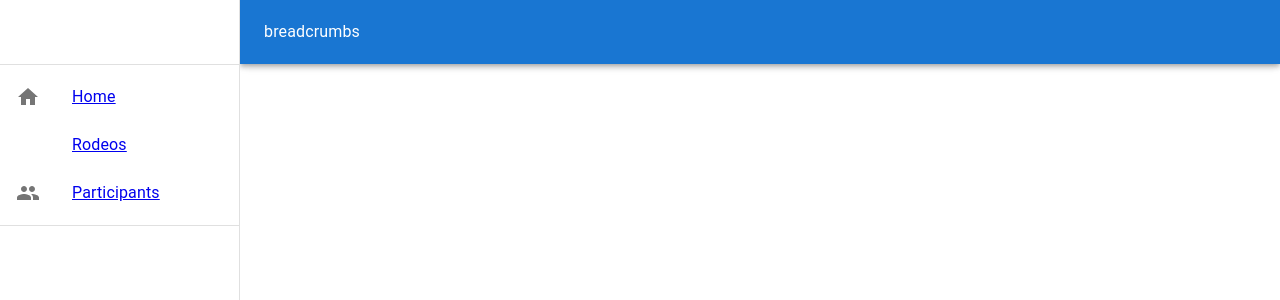
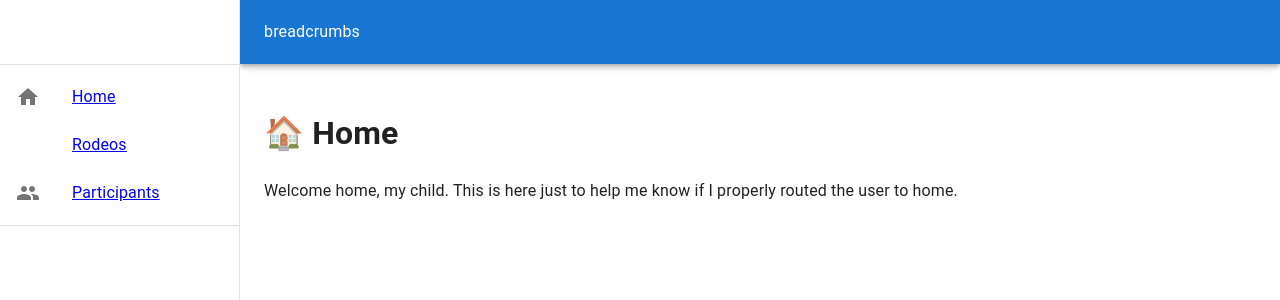
Before and after one commit to samohansen/rodeo-co, a Next.js app: page / in a window 1280 px wide. Shown: the top 300 px of the page. Built offline with nearby package versions, Linux system fonts and the light colour scheme.

Commit message:
Added Poppins font, added some Home content

```diff
--- a/src/pages/index.tsx
+++ b/src/pages/index.tsx
@@ -2,7 +2,10 @@ import React from 'react';
 
 const Home = () => {
   return (
-    <div></div>
+    <>
+      <h1>🏠 Home</h1>
+      <p>Welcome home, my child. This is here just to help me know if I properly routed the user to home.</p>
+    </>
   );
 };
 
--- a/src/styles/globals.css
+++ b/src/styles/globals.css
@@ -1,3 +1,7 @@
+@import url('https://fonts.googleapis.com/css2?family=Poppins&display=swap');
+
+*>*{font-family: 'Poppins', sans-serif;}
+
 :root {
   --left-nav-width: 240px;
 }
```
